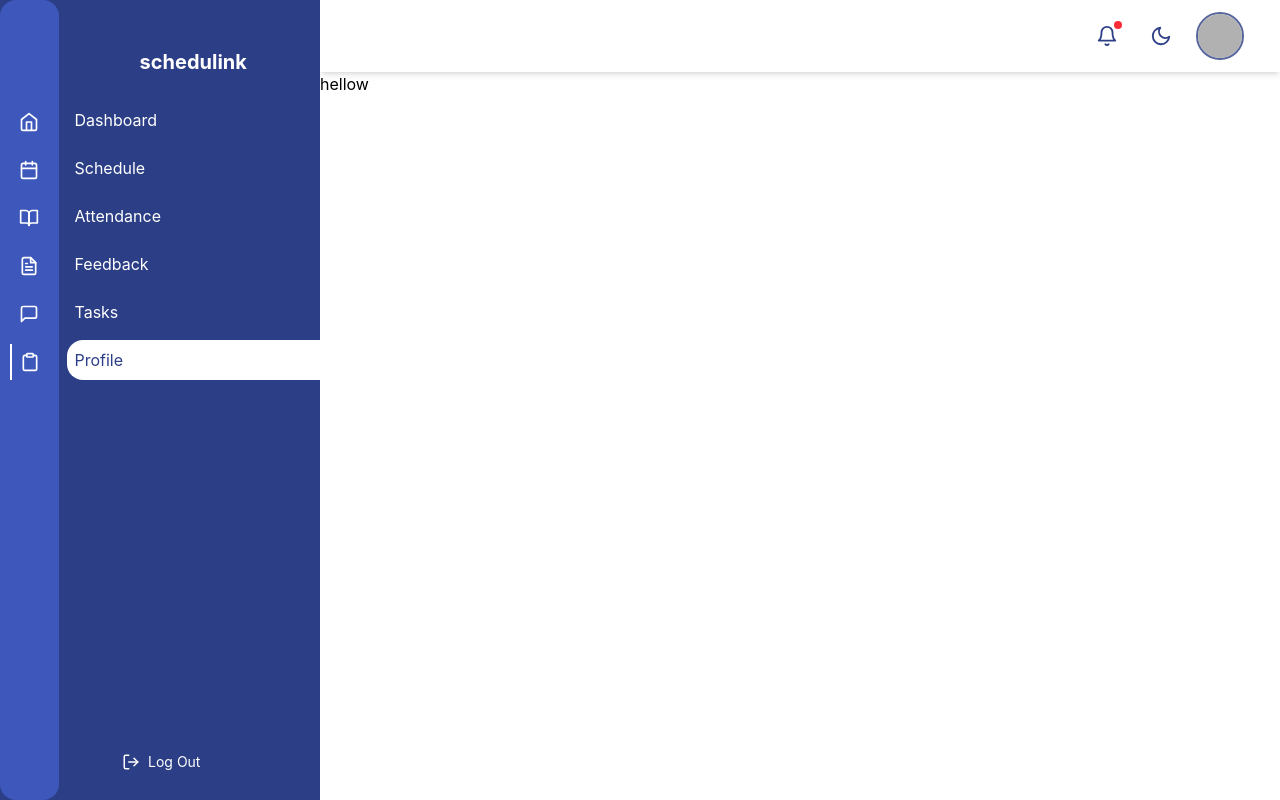
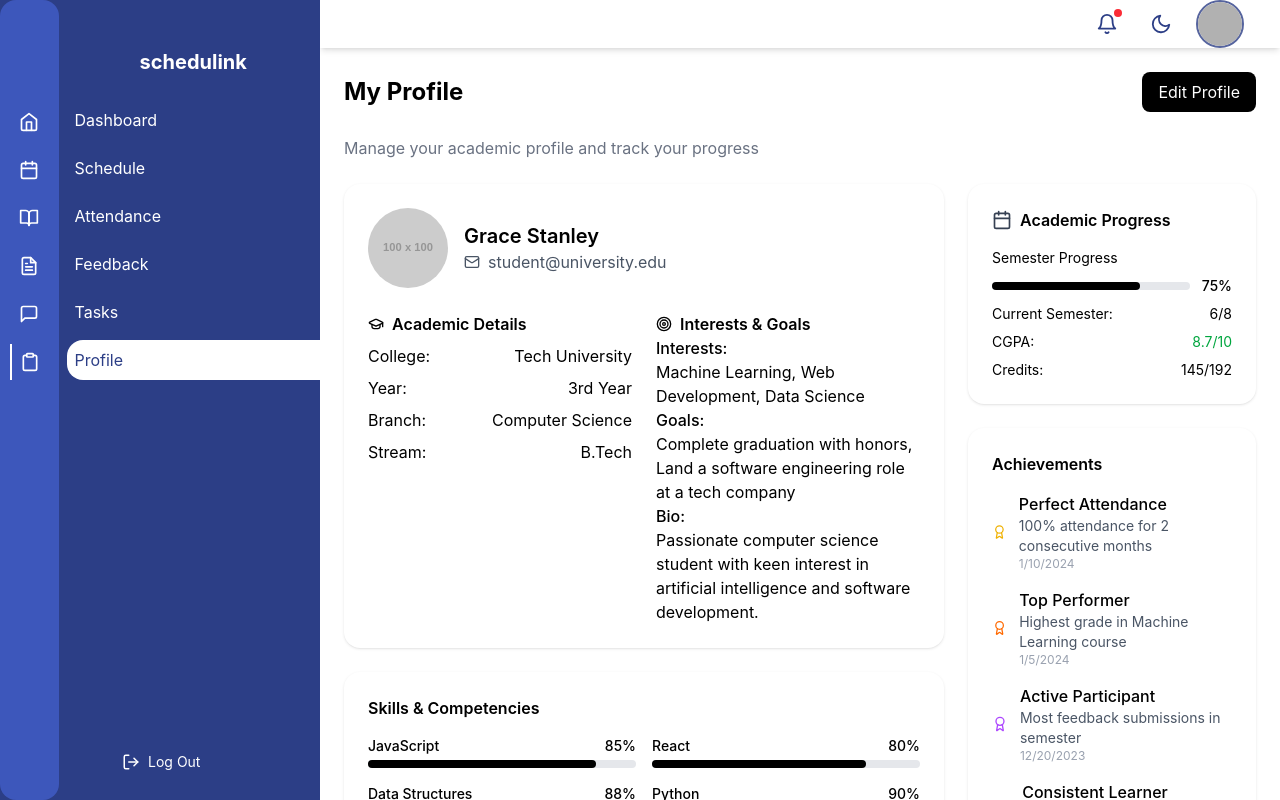
Before and after one commit to GT0SRT/schedulink, a React (Vite) app in the folder frontend/: page /profile in a window 1280 px wide. Built offline with nearby package versions, Linux system fonts and the light colour scheme; grey boxes are pictures that could not be loaded.

Commit message:
First Draft

```diff
--- a/frontend/package.json
+++ b/frontend/package.json
@@ -10,6 +10,7 @@
     "preview": "vite preview"
   },
   "dependencies": {
+    "lucide-react": "^0.542.0",
     "react": "^19.1.1",
     "react-dom": "^19.1.1",
     "react-icons": "^5.5.0",
--- a/frontend/src/pages/Profile.jsx
+++ b/frontend/src/pages/Profile.jsx
@@ -1,9 +1,217 @@
+// import React from 'react'
+
+// const Profile = () => {
+//   return (
+//     <div className='overflow-x-hidden'>
+//       profile
+//     </div>
+//   )
+// }
 import React from 'react'
+import { Mail, GraduationCap, Target, Award, Calendar } from 'lucide-react'
 
 const Profile = () => {
+  // Profile Data (variables for backend integration)
+  const student = {
+    name: "Grace Stanley",
+    email: "student@university.edu",
+    avatar: "https://via.placeholder.com/100",
+    college: "Tech University",
+    year: "3rd Year",
+    branch: "Computer Science",
+    stream: "B.Tech",
+    interests: ["Machine Learning", "Web Development", "Data Science"],
+    goals: [
+      "Complete graduation with honors",
+      "Land a software engineering role at a tech company",
+    ],
+    bio: "Passionate computer science student with keen interest in artificial intelligence and software development.",
+    semesterProgress: 75,
+    currentSemester: "6/8",
+    cgpa: "8.7/10",
+    credits: "145/192",
+    achievements: [
+      {
+        title: "Perfect Attendance",
+        desc: "100% attendance for 2 consecutive months",
+        date: "1/10/2024",
+        color: "text-yellow-500"
+      },
+      {
+        title: "Top Performer",
+        desc: "Highest grade in Machine Learning course",
+        date: "1/5/2024",
+        color: "text-orange-500"
+      },
+      {
+        title: "Active Participant",
+        desc: "Most feedback submissions in semester",
+        date: "12/20/2023",
+        color: "text-purple-500"
+      },
+      {
+        title: "Consistent Learner",
+        desc: "Completed all assignments on time",
+        date: "12/15/2023",
+        color: "text-green-500"
+      },
+    ],
+    skills: [
+      { name: "JavaScript", value: 85 },
+      { name: "React", value: 80 },
+      { name: "Data Structures", value: 88 },
+      { name: "Python", value: 90 },
+      { name: "Machine Learning", value: 75 },
+      { name: "Database Systems", value: 82 },
+    ],
+  }
+
   return (
-    <div className='overflow-x-hidden'>
-      <div>hellow</div>
+    <div className="overflow-x-hidden p-6 space-y-6">
+      {/* Header */}
+      <div className="flex justify-between items-center">
+        <h1 className="text-2xl font-bold">My Profile</h1>
+        <button className="bg-black text-white px-4 py-2 rounded-lg">Edit Profile</button>
+      </div>
+      <p className="text-gray-500">Manage your academic profile and track your progress</p>
+
+      <div className="grid grid-cols-1 lg:grid-cols-3 gap-6">
+        {/* Left Section */}
+        <div className="lg:col-span-2 space-y-6">
+          {/* Basic Info */}
+          <div className="bg-white shadow p-6 rounded-2xl">
+            <div className="flex items-center space-x-4">
+              <img src={student.avatar} alt="Profile" className="w-20 h-20 rounded-full" />
+              <div>
+                <h2 className="text-xl font-semibold">{student.name}</h2>
+                <div className="flex items-center text-gray-600">
+                  <Mail className="w-4 h-4 mr-2" />
+                  {student.email}
+                </div>
+              </div>
+            </div>
+
+            <div className="grid grid-cols-2 mt-6 gap-6 ">
+              {/* Academic Details */}
+              <div className='space-y-2'>
+                <h3 className="font-semibold flex items-center">
+                  <GraduationCap className="w-4 h-4 mr-2" /> Academic Details
+                </h3>
+                <div className="flex justify-between">
+                  <span>College:</span>
+                  <span>{student.college}</span>
+                </div>
+                <div className="flex justify-between">
+                  <span>Year:</span>
+                  <span>{student.year}</span>
+                </div>
+                <div className="flex justify-between">
+                  <span>Branch:</span>
+                  <span>{student.branch}</span>
+                </div>
+                <div className="flex justify-between">
+                  <span>Stream:</span>
+                  <span>{student.stream}</span>
+                </div>
+
+              </div>
+
+              {/* Interests & Goals */}
+              <div>
+                <h3 className="font-semibold flex items-center">
+                  <Target className="w-4 h-4 mr-2" /> Interests & Goals
+                </h3>
+                <p><div className="font-medium">Interests:</div> {student.interests.join(", ")}</p>
+                <p><div className="font-medium">Goals:</div> {student.goals.join(", ")}</p>
+                <p><div className="font-medium">Bio:</div> {student.bio}</p>
+              </div>
+            </div>
+          </div>
+
+          {/* Skills */}
+          <div className="bg-white shadow p-6 rounded-2xl">
+            <h3 className="font-semibold mb-4">Skills & Competencies</h3>
+            <div className="grid grid-cols-1 md:grid-cols-2 gap-4">
+              {student.skills.map((skill, idx) => (
+                <div key={idx}>
+                  <div className="flex justify-between text-sm font-medium">
+                    <span>{skill.name}</span>
+                    <span>{skill.value}%</span>
+                  </div>
+                  <div className="w-full bg-gray-200 h-2 rounded-lg mt-1">
+                    <div
+                      className="bg-black h-2 rounded-lg"
+                      style={{ width: `${skill.value}%` }}
+                    ></div>
+                  </div>
+                </div>
+              ))}
+            </div>
+          </div>
+        </div>
+
+        {/* Right Section */}
+        <div className="space-y-6">
+          {/* Academic Progress */}
+          <div className="bg-white shadow p-6 rounded-2xl">
+            <h3 className="font-semibold mb-4 flex items-center">
+              <Calendar className="w-5 h-5 mr-2 text-gray-700" />
+              <span>Academic Progress</span>
+            </h3>
+
+            <div className="space-y-2">
+              <p className="text-sm">Semester Progress</p>
+              <div className="flex items-center justify-between">
+                <div className="w-full bg-gray-200 h-2 rounded-lg mr-3 relative">
+                  <div
+                    className="bg-black h-2 rounded-lg"
+                    style={{ width: `${student.semesterProgress}%` }}
+                  ></div>
+                </div>
+                <span className="text-sm font-medium">
+                  {student.semesterProgress}%
+                </span>
+              </div>
+              {/* <div className="w-full bg-gray-200 h-2 rounded-lg">
+                <div
+                  className="bg-black h-2 rounded-lg"
+                  style={{ width: `${student.semesterProgress}%` }}
+                ></div>
+              </div> */}
+              <div className="text-sm flex justify-between">
+                <span>Current Semester:</span>
+                <span>{student.currentSemester}</span>
+              </div>
+              <div className="text-sm flex justify-between">
+                <span>CGPA:</span>
+                <span className="text-green-600">{student.cgpa}</span>
+              </div>
+              <div className="text-sm flex justify-between">
+                <span>Credits:</span>
+                <span>{student.credits}</span>
+              </div>
+
+            </div>
+          </div>
+
+          {/* Achievements */}
+          <div className="bg-white shadow p-6 rounded-2xl">
+            <h3 className="font-semibold mb-4">Achievements</h3>
+            <div className="space-y-4">
+              {student.achievements.map((ach, idx) => (
+                <div key={idx} className="flex items-center space-x-3">
+                  <Award className={`w-5 h-5 ${ach.color}`} />
+                  <div>
+                    <p className="font-medium">{ach.title}</p>
+                    <p className="text-sm text-gray-600">{ach.desc}</p>
+                    <p className="text-xs text-gray-400">{ach.date}</p>
+                  </div>
+                </div>
+              ))}
+            </div>
+          </div>
+        </div>
+      </div>
     </div>
   )
 }
```
Also changed, not shown: 2 other files (tests, documents, lock files or other folders).
